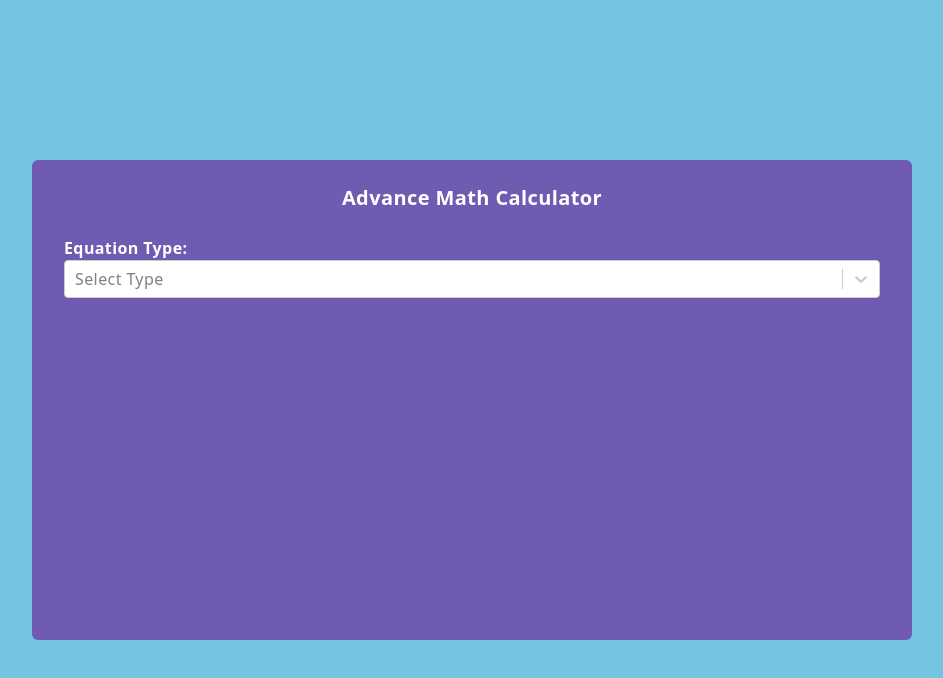
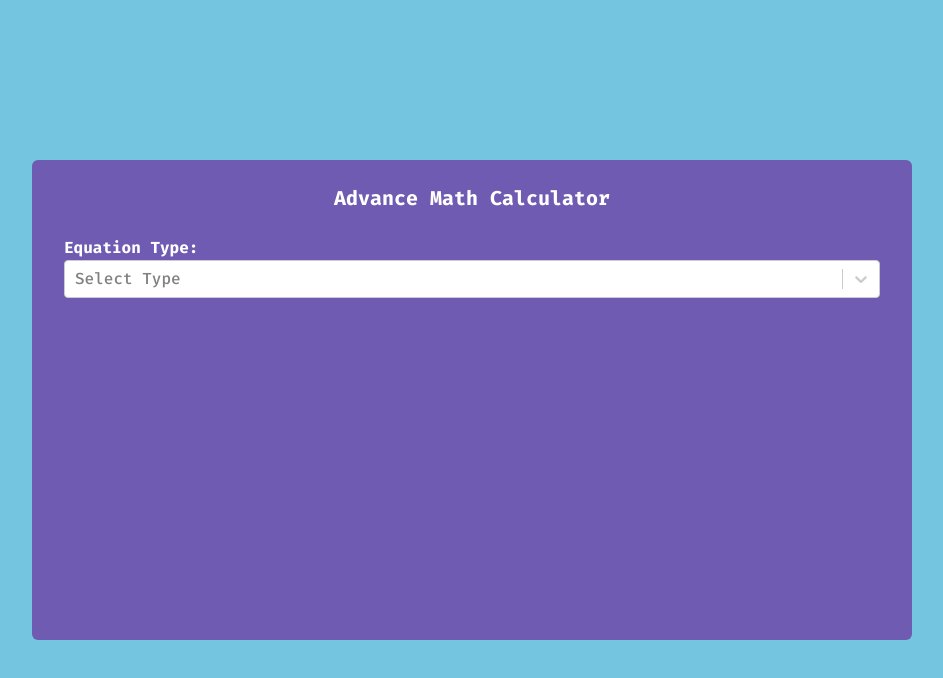
Before and after one commit to Aggron-S/advMathCalculator, a Next.js app: page / in a window 1280 px wide. Shown: the top 678 px of the page, without its empty margins (168-1111 px from the left). Built offline with nearby package versions, Linux system fonts and the light colour scheme.

Commit message:
Some Calculation Logic Changes on Redlich Kwong

```diff
--- a/src/pages/index.jsx
+++ b/src/pages/index.jsx
@@ -561,7 +561,7 @@
 
         firstPart = ((P * (V - b)) / (R * T));
         secondPart = ((aT * (V - b)) / ((R * T * V) * (V + b)));
-        answer = firstPart - secondPart;
+        answer = firstPart + secondPart;
 
         formatAnswer = formatNumber(parseFloat(answer.toFixed(10)));
         setAnswer(formatAnswer);
@@ -575,7 +575,7 @@
 
         firstPart = ((aT * (V - b)) / ((n * R * V) * (V + b)));
         secondPart = ((P * (V - b)) / (n * R));
-        answer = firstPart - secondPart;
+        answer = firstPart + secondPart;
 
         formatAnswer = formatNumber(parseFloat(answer.toFixed(10)));
         setAnswer(formatAnswer);
--- a/src/styles/globals.css
+++ b/src/styles/globals.css
@@ -1,40 +1,15 @@
+@import url('https://fonts.googleapis.com/css2?family=Fira+Code:wght@300..700&display=swap');
+
 @tailwind base;
 @tailwind components;
 @tailwind utilities;
 
-/* :root {
-  --foreground-rgb: 0, 0, 0;
-  --background-start-rgb: 214, 219, 220;
-  --background-end-rgb: 255, 255, 255;
-}
-
-@media (prefers-color-scheme: dark) {
-  :root {
-    --foreground-rgb: 255, 255, 255;
-    --background-start-rgb: 0, 0, 0;
-    --background-end-rgb: 0, 0, 0;
-  }
-}
-
 body {
-  color: rgb(var(--foreground-rgb));
-  background: linear-gradient(
-      to bottom,
-      transparent,
-      rgb(var(--background-end-rgb))
-    )
-    rgb(var(--background-start-rgb));
-}
-
-@layer utilities {
-  .text-balance {
-    text-wrap: balance;
-  }
-} */
-
-body {
-  /* font-family: serif; */
-  letter-spacing: 0.4px;
+  font-family: "Fira Code", monospace;
+  font-optical-sizing: auto;
+  font-weight: 500;
+  font-style: normal;
+  /* letter-spacing: 0px; */
   background-color: #73c5e0;
 }
 
```
